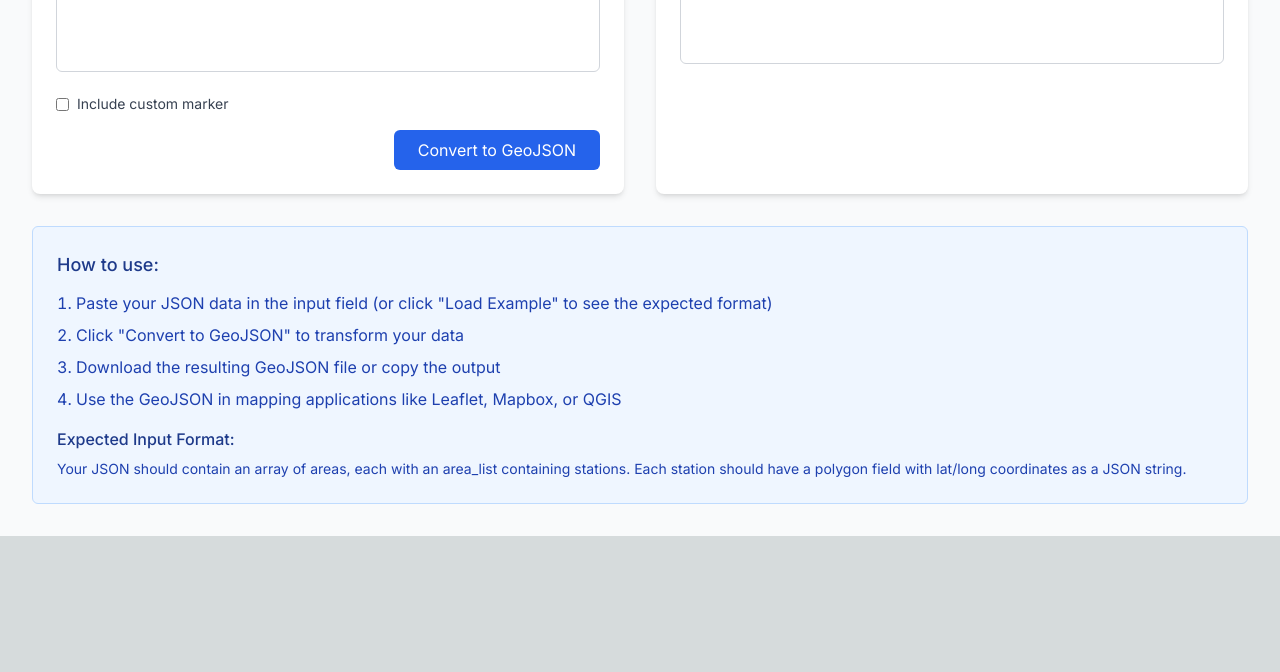
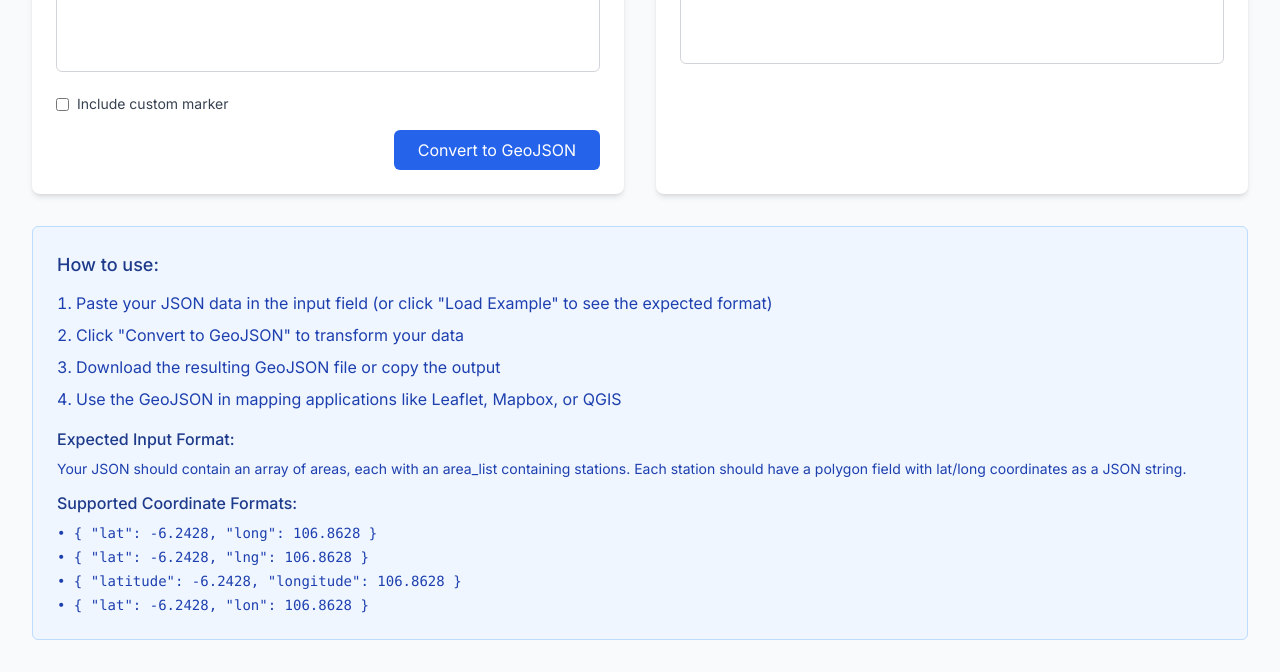
Before and after one commit to aldyadk/geojson-converter, a Next.js app: page / in a window 1280 px wide. Shown: the part 564-1236 px from the top of the page. Before the commit the page ends 1100 px from the top, so only its background shows below. Built offline with nearby package versions, Linux system fonts and the light colour scheme.

Commit message:
support multiple lat/long format

```diff
--- a/app/api/convert/route.ts
+++ b/app/api/convert/route.ts
@@ -73,11 +73,35 @@ export async function POST(request: NextRequest) {
             continue;
           }
 
-          // Convert lat/long to GeoJSON format (longitude, latitude)
-          const coordinates = polygonData.map((point: { lat: number; long: number }) => [
-            point.long, // longitude first
-            point.lat   // latitude second
-          ]);
+          // Convert coordinates to GeoJSON format (longitude, latitude)
+          // Support multiple coordinate field formats
+          const coordinates = polygonData.map((point: any) => {
+            let lat: number, lng: number;
+
+            // Try different coordinate field name combinations
+            if (point.lat !== undefined && point.long !== undefined) {
+              // Format: { lat: -6.2428, long: 106.8628 }
+              lat = point.lat;
+              lng = point.long;
+            } else if (point.lat !== undefined && point.lng !== undefined) {
+              // Format: { lat: -6.2428, lng: 106.8628 }
+              lat = point.lat;
+              lng = point.lng;
+            } else if (point.latitude !== undefined && point.longitude !== undefined) {
+              // Format: { latitude: -6.2428, longitude: 106.8628 }
+              lat = point.latitude;
+              lng = point.longitude;
+            } else if (point.lat !== undefined && point.lon !== undefined) {
+              // Format: { lat: -6.2428, lon: 106.8628 }
+              lat = point.lat;
+              lng = point.lon;
+            } else {
+              // Skip invalid coordinate format
+              throw new Error(`Invalid coordinate format: ${JSON.stringify(point)}`);
+            }
+
+            return [lng, lat]; // GeoJSON format: [longitude, latitude]
+          });
 
           // Ensure the polygon is closed (first and last points are the same)
           if (coordinates.length > 0) {
--- a/app/page.tsx
+++ b/app/page.tsx
@@ -139,10 +139,37 @@ export default function Home() {
   const handleLoadExample = () => {
     setInputData(`[
   {
+    "area_name": "LRT Indonesia",
     "area_list": [
       {
-        "name": "Stasiun LRT Ciliwung",
+        "name": "Stasiun LRT Ciliwung (lat/long format)",
         "polygon": "[{\\"lat\\":-6.242799927901021,\\"long\\":106.86279925611093},{\\"lat\\":-6.243423842559002,\\"long\\":106.86278852727487},{\\"lat\\":-6.243439840360971,\\"long\\":106.86401161458566},{\\"lat\\":-6.243605150952711,\\"long\\":106.86500403192117},{\\"lat\\":-6.243722468115187,\\"long\\":106.86544927861765},{\\"lat\\":-6.243146547247209,\\"long\\":106.86548146512582},{\\"lat\\":-6.242959906089307,\\"long\\":106.86468753125742}]"
+      },
+      {
+        "name": "Stasiun LRT Example (lat/lng format)",
+        "polygon": "[{\\"lat\\":-6.2428,\\"lng\\":106.8628},{\\"lat\\":-6.2434,\\"lng\\":106.8628},{\\"lat\\":-6.2434,\\"lng\\":106.8640},{\\"lat\\":-6.2428,\\"lng\\":106.8640}]"
+      }
+    ]
+  },
+  {
+    "area_name": "MRT Stations",
+    "area_list": [
+      {
+        "name": "Stasiun MRT ASEAN (latitude/longitude format)",
+        "polygon": "[{\\"latitude\\":-6.2410762828289155,\\"longitude\\":106.79954744427533},{\\"latitude\\":-6.24114027432065,\\"longitude\\":106.80026627629132},{\\"latitude\\":-6.237588734710916,\\"longitude\\":106.80005169957013},{\\"latitude\\":-6.236656851525913,\\"longitude\\":106.80003426521154},{\\"latitude\\":-6.236761505156429,\\"longitude\\":106.797461356214},{\\"latitude\\":-6.237410090566302,\\"longitude\\":106.79735607951017},{\\"latitude\\":-6.2410096250167175,\\"longitude\\":106.7973614439282}]"
+      },
+      {
+        "name": "Stasiun MRT Benhil (lat/lon format)",
+        "polygon": "[{\\"lat\\":-6.214703446881995,\\"lon\\":106.81502263030623},{\\"lat\\":-6.213012917242654,\\"lon\\":106.81781212768172},{\\"lat\\":-6.215499380486178,\\"lon\\":106.81991095623587},{\\"lat\\":-6.21786184298636,\\"lon\\":106.81735078773116}]"
+      }
+    ]
+  },
+  {
+    "area_name": "KRL Stations",
+    "area_list": [
+      {
+        "name": "Stasiun Angke (mixed format example)",
+        "polygon": "[{\\"lat\\":-6.144707878120549,\\"long\\":106.80058687353063},{\\"lat\\":-6.144689210527343,\\"lng\\":106.80098115825582},{\\"latitude\\":-6.145465248492736,\\"longitude\\":106.80101066255499},{\\"lat\\":-6.145459914902338,\\"lon\\":106.80064588212896}]"
       }
     ]
   }
@@ -503,6 +530,22 @@ export default function Home() {
             }`}>
               {t.expectedInputDescription}
             </p>
+
+            <div className="mt-3">
+              <h5 className={`font-medium mb-2 transition-colors duration-200 ${
+                isDarkMode ? 'text-blue-300' : 'text-blue-900'
+              }`}>
+                {t.supportedCoordinateFormats}
+              </h5>
+              <div className={`text-sm space-y-1 font-mono transition-colors duration-200 ${
+                isDarkMode ? 'text-blue-200' : 'text-blue-800'
+              }`}>
+                <div>{t.coordinateFormat1}</div>
+                <div>{t.coordinateFormat2}</div>
+                <div>{t.coordinateFormat3}</div>
+                <div>{t.coordinateFormat4}</div>
+              </div>
+            </div>
           </div>
         </div>
       </div>
--- a/lib/locales.ts
+++ b/lib/locales.ts
@@ -29,6 +29,11 @@ export const locales = {
     step4: 'Use the GeoJSON in mapping applications like Leaflet, Mapbox, or QGIS',
     expectedInputFormat: 'Expected Input Format:',
     expectedInputDescription: 'Your JSON should contain an array of areas, each with an area_list containing stations. Each station should have a polygon field with lat/long coordinates as a JSON string.',
+    supportedCoordinateFormats: 'Supported Coordinate Formats:',
+    coordinateFormat1: '• { "lat": -6.2428, "long": 106.8628 }',
+    coordinateFormat2: '• { "lat": -6.2428, "lng": 106.8628 }',
+    coordinateFormat3: '• { "latitude": -6.2428, "longitude": 106.8628 }',
+    coordinateFormat4: '• { "lat": -6.2428, "lon": 106.8628 }',
     placeholderInput: 'Paste your JSON data here...',
     placeholderOutput: 'GeoJSON output will appear here...',
     placeholderLatitude: 'e.g., -6.2428',
@@ -67,6 +72,11 @@ export const locales = {
     step4: 'Gunakan GeoJSON di aplikasi pemetaan seperti Leaflet, Mapbox, atau QGIS',
     expectedInputFormat: 'Format Input yang Diharapkan:',
     expectedInputDescription: 'JSON Anda harus berisi array area, masing-masing dengan area_list yang berisi stasiun. Setiap stasiun harus memiliki field polygon dengan koordinat lat/long sebagai string JSON.',
+    supportedCoordinateFormats: 'Format Koordinat yang Didukung:',
+    coordinateFormat1: '• { "lat": -6.2428, "long": 106.8628 }',
+    coordinateFormat2: '• { "lat": -6.2428, "lng": 106.8628 }',
+    coordinateFormat3: '• { "latitude": -6.2428, "longitude": 106.8628 }',
+    coordinateFormat4: '• { "lat": -6.2428, "lon": 106.8628 }',
     placeholderInput: 'Tempel data JSON Anda di sini...',
     placeholderOutput: 'Output GeoJSON akan muncul di sini...',
     placeholderLatitude: 'contoh: -6.2428',
```
